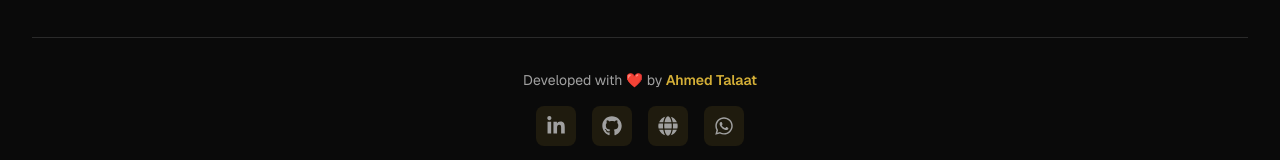
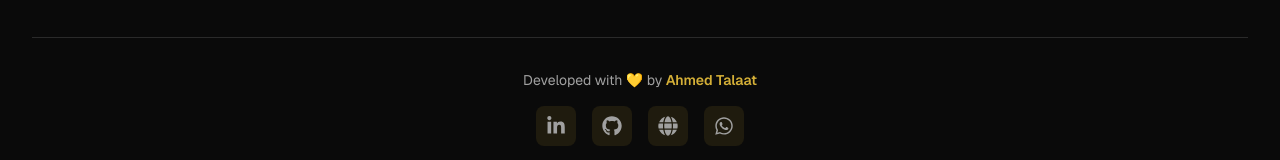
Before and after one commit to ahmedtalaat-dev/luxora-watch-store, a Next.js app: page / in a window 1280 px wide. Shown: the part 8235-8395 px from the top of the page. Built offline with nearby package versions, Linux system fonts and the light colour scheme.

Commit message:
feat(footer): add developer links to footer

```diff
--- a/components/Footer.tsx
+++ b/components/Footer.tsx
@@ -74,7 +74,7 @@ export default function Footer() {
           {/* Developer : Ahmed Talaat */}
           <div className="mt-10 border-t border-border pt-8 text-center">
             <p className="text-sm text-muted-foreground">
-              Developed with ❤️ by{" "}
+              Developed with 💛 by{" "}
               <span className="font-semibold text-accent">Ahmed Talaat</span>
             </p>
 
```
